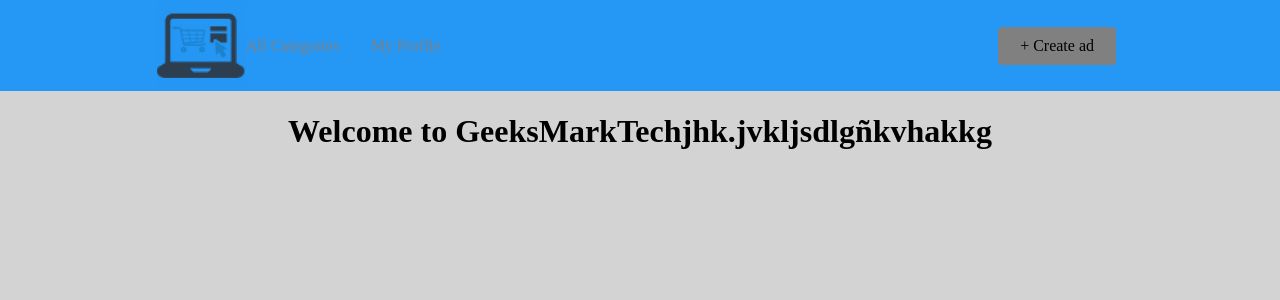
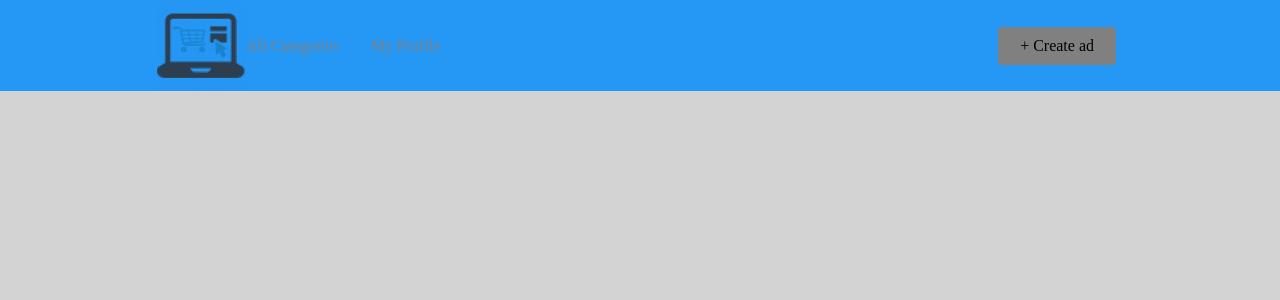
Before and after one commit to https-github-com-marktech/MarkTech-App, a React (Create React App) app in the folder front/: page / in a window 1280 px wide. Shown: the top 300 px of the page. Built offline with nearby package versions, Linux system fonts and the light colour scheme.

Commit message:
borrando router para home page

```diff
--- a/front/src/App.js
+++ b/front/src/App.js
@@ -3,8 +3,6 @@ import './App.css';
 import Navbar from "./components/Header";
 import { BrowserRouter as Router, Switch, Route } from 'react-router-dom';
 import Profile from "./components/pages/Profile";
-import Categories from "./components/pages/Categories";
-import Home from "./components/pages/Home";
 import Gridproducts from "./components/Startpage/Gridproducts";
 
 
@@ -17,8 +15,7 @@ function App() {
       <Router>
         <Navbar />
         <Switch>
-            <Route path='/' exact component={Home} />
-          <Route path='/Profile' component={Profile} />
+            <Route path='/Profile' component={Profile} />
             <Route path='/Categories' component={Gridproducts} />
         </Switch>
       </Router>
```
